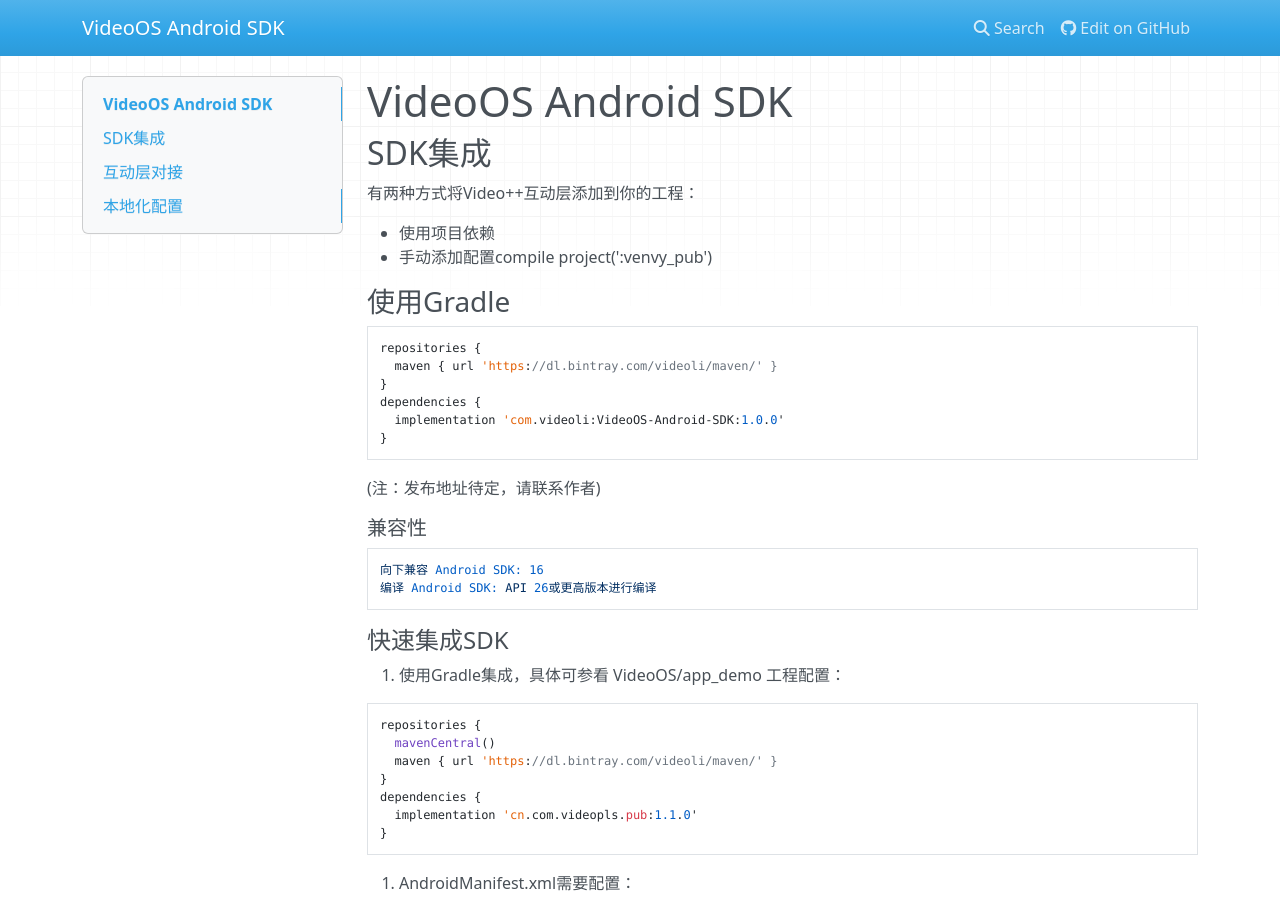
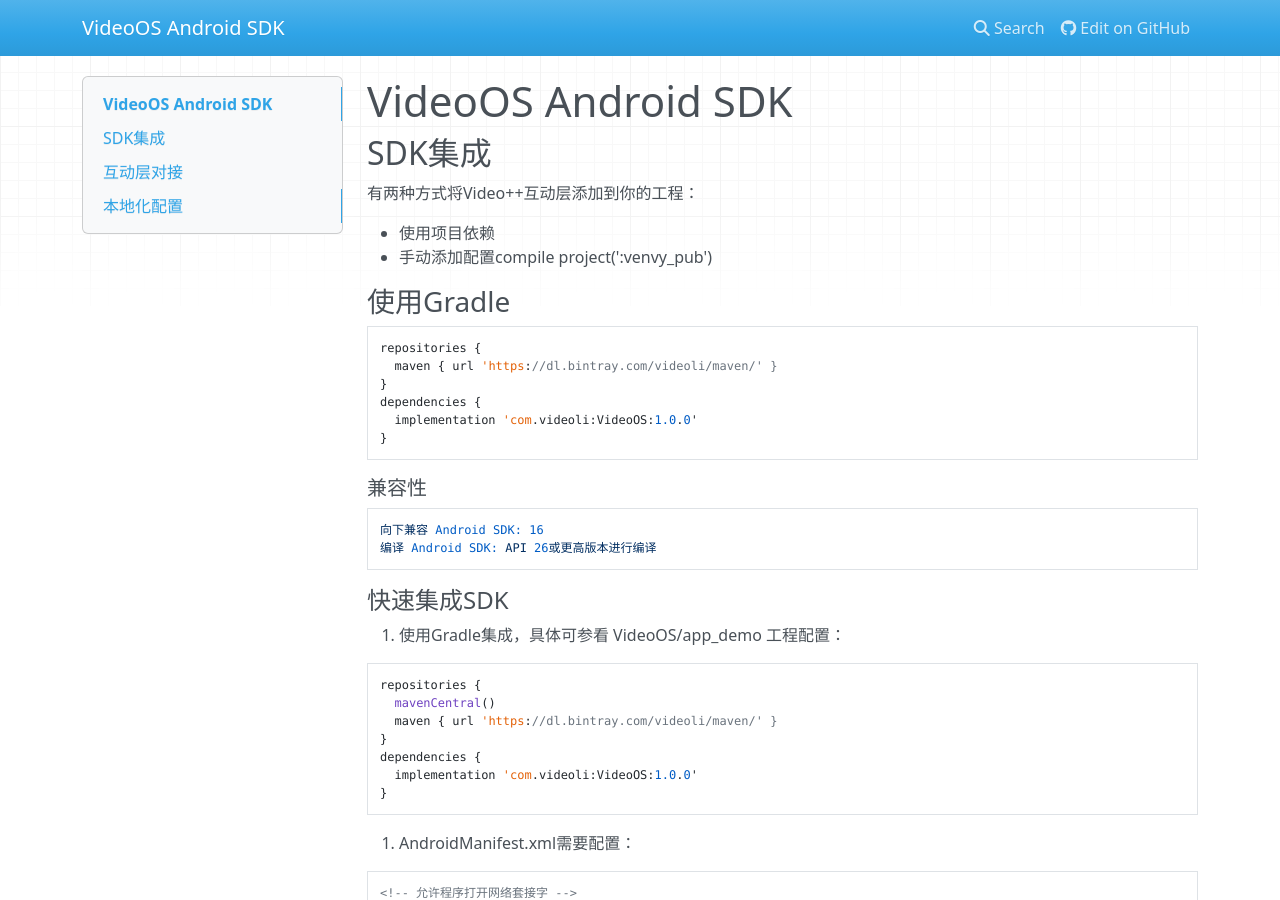
Before and after one commit to VideoOS/VideoOS-Android-SDK, an MkDocs documentation site: the page built from docs/index.md, in a window 1280 px wide and 900 px high. Built offline with MkDocs 1.6.1, drawn with Linux system fonts in a browser that asks for light colours; nearby versions of some CDN libraries.

````diff
--- a/docs/index.md
+++ b/docs/index.md
@@ -12,10 +12,9 @@ repositories {
   maven { url 'https://dl.bintray.com/videoli/maven/' }
 }
 dependencies {
-  implementation 'com.videoli:VideoOS-Android-SDK:1.0.0'
+  implementation 'com.videoli:VideoOS:1.0.0'
 }
 ```
-(注：发布地址待定，请联系作者)
 
 ##### 兼容性
 ```
@@ -31,7 +30,7 @@ repositories {
   maven { url 'https://dl.bintray.com/videoli/maven/' }
 }
 dependencies {
-  implementation 'cn.com.videopls.pub:1.1.0'
+  implementation 'com.videoli:VideoOS:1.0.0'
 }
 ```
 
````
Also changed, not shown: README.md (+2 -2 lines).
